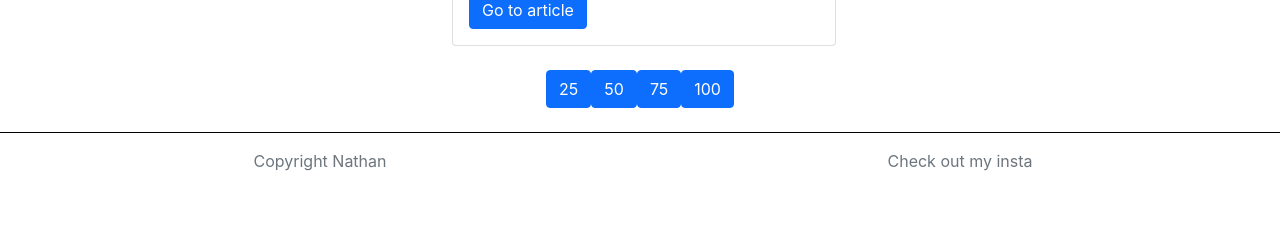
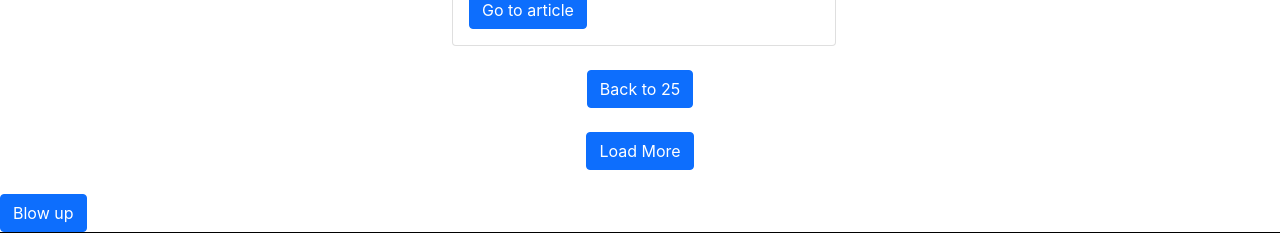
Before and after one commit to nathandcarter21/Nathans-News, a React (Create React App) app: page / in a window 1280 px wide. Shown: the part 681-933 px from the top of the page. Before the commit the page ends 870 px from the top, so only its background shows below. Built offline with nearby package versions, Linux system fonts and the light colour scheme.

Commit message:
use effect stuff

```diff
--- a/src/Body.js
+++ b/src/Body.js
@@ -77,14 +77,34 @@ const Body = () => {
 		},
 	]);
 	let [rendArticles, setRendArticles] = useState(articles);
+	let [url, setUrl] = useState("stonks");
 
-	const addArticles = () => {
+	const addNumArticles = () => {
+		if (articles.length > numArticles) {
+			setNumArticles(numArticles + 1);
+		}
+	};
+	const loadArticles = () => {
+		console.log("mefaisfhjdshfsh");
 		const res = articles.filter((article, index) => index < numArticles);
 		setRendArticles(res);
 	};
 
 	useEffect(() => {
-		addArticles();
+		if (numArticles === 1) {
+			loadArticles();
+		} else {
+			setNumArticles(1);
+		}
+
+		//loadArticles();wont need this because every time we change data we will also want to set num articles to 1 which will run the other use effect
+
+		// eslint-disable-next-line react-hooks/exhaustive-deps
+	}, [url]);
+	useEffect(() => {
+		loadArticles();
+		//need one to only loadMore when the num changes and need the other use effect for when we need to load new data like when the url changes
+
 		// eslint-disable-next-line react-hooks/exhaustive-deps
 	}, [numArticles]);
 
@@ -122,31 +142,20 @@ const Body = () => {
 					onClick={() => {
 						setNumArticles(1);
 					}}>
-					25
+					Back to 25
 				</Button>
-				<Button
-					className=""
-					onClick={() => {
-						setNumArticles(2);
-					}}>
-					50
-				</Button>
-				<Button
-					className=""
-					onClick={() => {
-						setNumArticles(3);
-					}}>
-					75
-				</Button>
-				<Button
-					className=""
-					onClick={() => {
-						setNumArticles(4);
-					}}>
-					100
-				</Button>
-				<Load numArticles={numArticles} />
 			</div>
+			<Load
+				addNumArticles={addNumArticles}
+				numArticles={numArticles}
+				totalArticles={articles.length}
+			/>
+			<Button
+				onClick={() => {
+					setUrl("nah mate");
+				}}>
+				Blow up
+			</Button>
 		</div>
 	);
 };
--- a/src/Load.js
+++ b/src/Load.js
@@ -1,85 +1,11 @@
 import { Button } from "react-bootstrap";
-const Load = ({ numArticles }) => {
-	if (numArticles >= 4) {
+const Load = ({ numArticles, addNumArticles, totalArticles }) => {
+	if (numArticles < totalArticles)
 		return (
-			<div className="numSelect text-center mt-4">
-				<Button
-					className=""
-					onClick={() => {
-						console.log(numArticles);
-						//setNumArticles(1);
-					}}>
-					25
-				</Button>
-				<Button
-					className=""
-					onClick={() => {
-						//setNumArticles(2);
-					}}>
-					50
-				</Button>
-				<Button
-					className=""
-					onClick={() => {
-						//setNumArticles(3);
-					}}>
-					75
-				</Button>
-				<Button
-					className=""
-					onClick={() => {
-						//setNumArticles(4);
-					}}>
-					100
-				</Button>
+			<div className="load-more my-4 text-center">
+				<Button onClick={addNumArticles}>Load More</Button>
 			</div>
 		);
-	} else if (numArticles >= 3) {
-		return (
-			<div className="numSelect text-center mt-4">
-				<Button
-					className=""
-					onClick={() => {
-						//setNumArticles(1);
-					}}>
-					25
-				</Button>
-				<Button
-					className=""
-					onClick={() => {
-						//setNumArticles(2);
-					}}>
-					50
-				</Button>
-				<Button
-					className=""
-					onClick={() => {
-						//setNumArticles(3);
-					}}>
-					75
-				</Button>
-			</div>
-		);
-	} else if (numArticles >= 2) {
-		return (
-			<div className="numSelect text-center mt-4">
-				<Button
-					className=""
-					onClick={() => {
-						//setNumArticles(1);
-					}}>
-					25
-				</Button>
-				<Button
-					className=""
-					onClick={() => {
-						//setNumArticles(2);
-					}}>
-					50
-				</Button>
-			</div>
-		);
-	}
 };
 
 export default Load;
```
